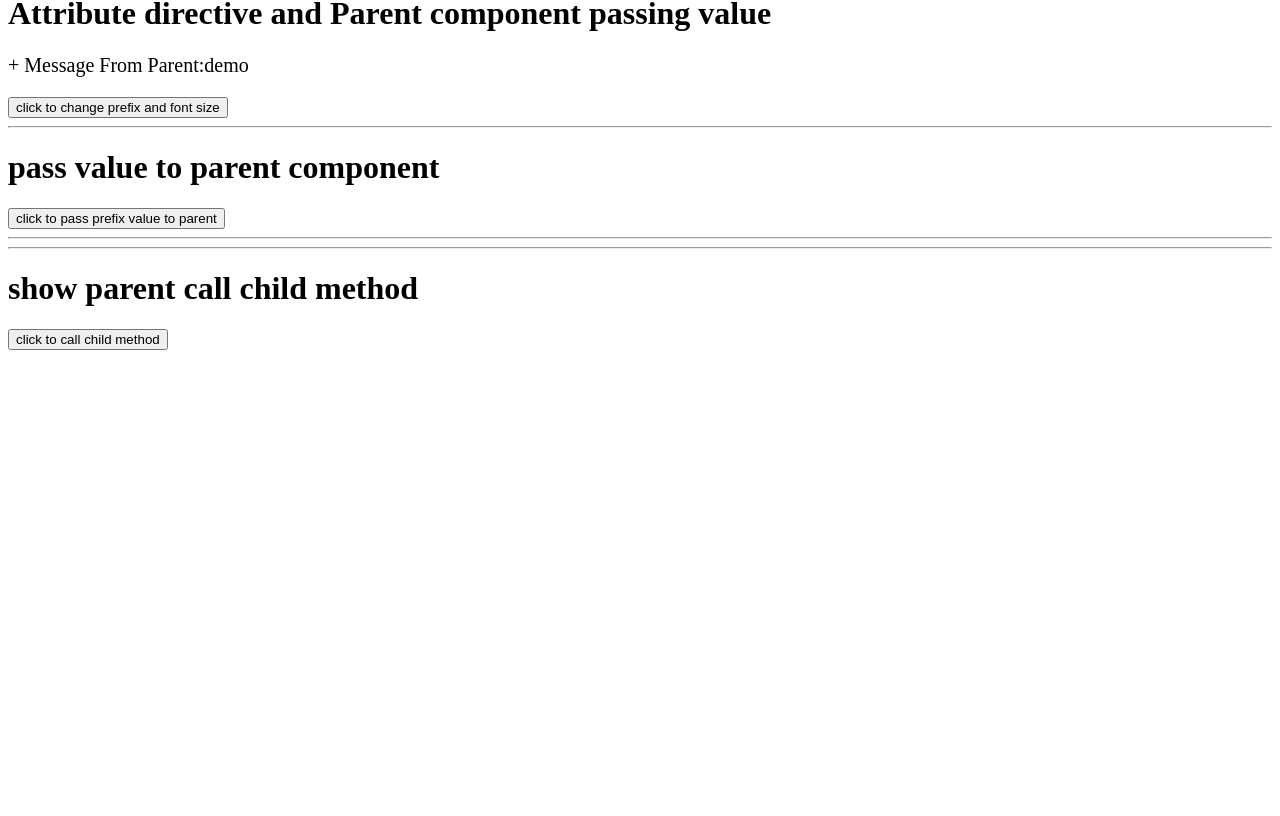
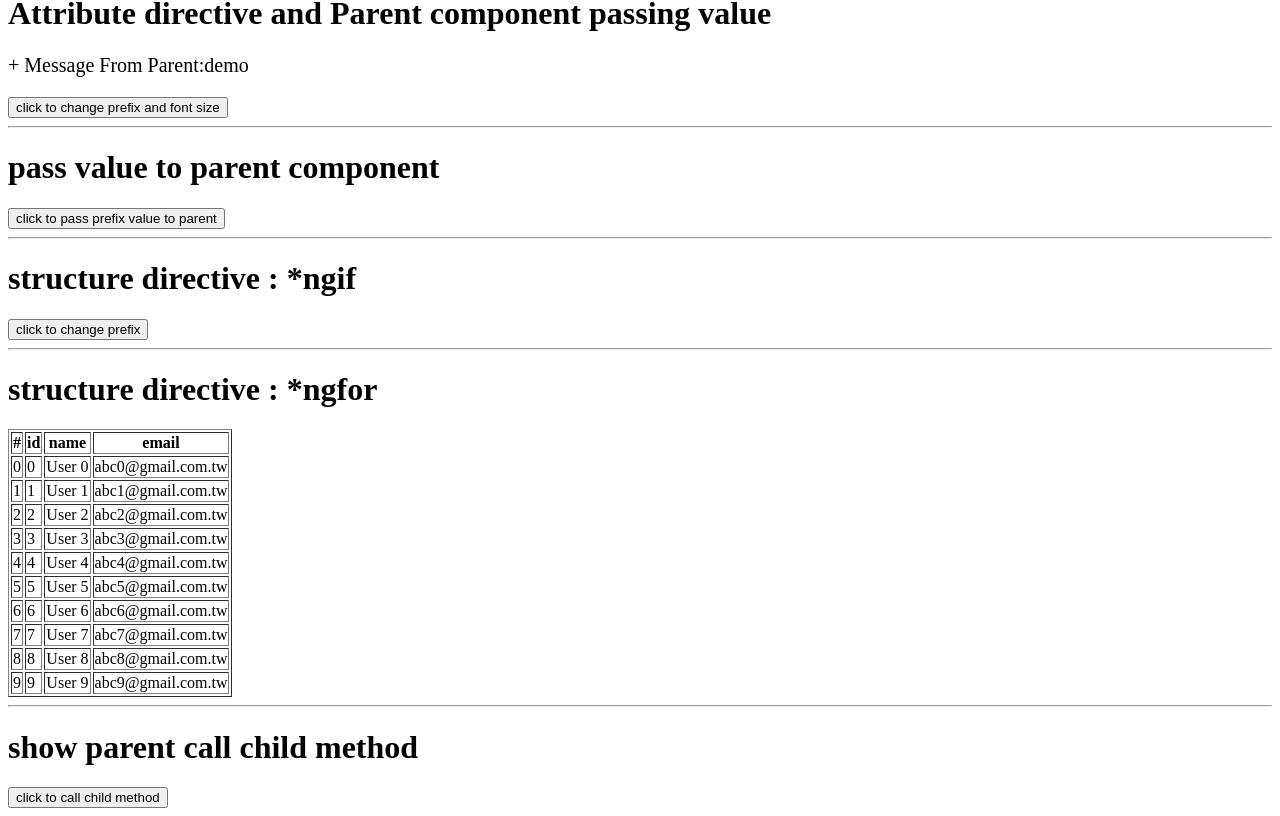
Before and after one commit to n1046728/angular_learn, an Angular app: page / in a window 1280 px wide. Shown: the part 738-1554 px from the top of the page. Before the commit the page ends 1096 px from the top, so only its background shows below. Built offline with nearby package versions, Linux system fonts and the light colour scheme.

Commit message:
structure directive ngfor,ngif

```diff
--- a/src/app/app.component.ts
+++ b/src/app/app.component.ts
@@ -24,4 +24,5 @@ export class AppComponent {
   clearContent(){
     this.textArea ='';
   }
+
 }
--- a/src/app/header/header/header.component.html
+++ b/src/app/header/header/header.component.html
@@ -6,3 +6,25 @@
 <h1>pass value to parent component</h1>
 <button type="button" (click)="emitDataToParent()">click to pass prefix value to parent</button>
 <hr>
+
+<h1>structure directive : *ngif </h1>
+<p *ngIf="isUpdate">When see this text ,it means the prefix has been changed</p>
+<button type="button" (click)="changePrefix()">click to change prefix</button>
+<hr>
+
+<h1>structure directive : *ngfor</h1>
+<table border="1">
+  <tr>
+    <th>#</th>
+    <th>id</th>
+    <th>name</th>
+    <th>email</th>
+  </tr>
+  <!-- type ngforinx choose ng-for-index -->
+  <tr *ngFor="let user of fakeUsers; let i=index">
+    <td>{{i}}</td>
+    <td>{{user.id}}</td>
+    <td>{{user.name}}</td>
+    <td>{{user.email}}</td>
+  </tr>
+</table>
--- a/src/app/header/header/header.component.ts
+++ b/src/app/header/header/header.component.ts
@@ -1,3 +1,4 @@
+import { ReturnStatement } from '@angular/compiler';
 import { Component, EventEmitter, Input, Output } from '@angular/core';
 
 @Component({
@@ -11,6 +12,8 @@ export class HeaderComponent {
   @Output() update = new EventEmitter<string>();
   prefix='';
   fontSize=20;
+
+  fakeUsers:User[]=getFakeUserData();
 
   changePrefix(){
     this.prefix ='Hello World!!!';
@@ -28,3 +31,22 @@ export class HeaderComponent {
     this.prefix = data;
   }
 }
+
+interface User {
+  id:number;
+  name:string;
+  email:string;
+}
+
+function getFakeUserData():User[]{
+  const users:User[] = [];
+  for (let i = 0; i < 10; i++) {
+    const user :User = {
+      id : i,
+      name : `User ${i}`,
+      email : `abc${i}@gmail.com.tw`
+    };
+    users.push(user);
+  }
+  return users;
+}
```
